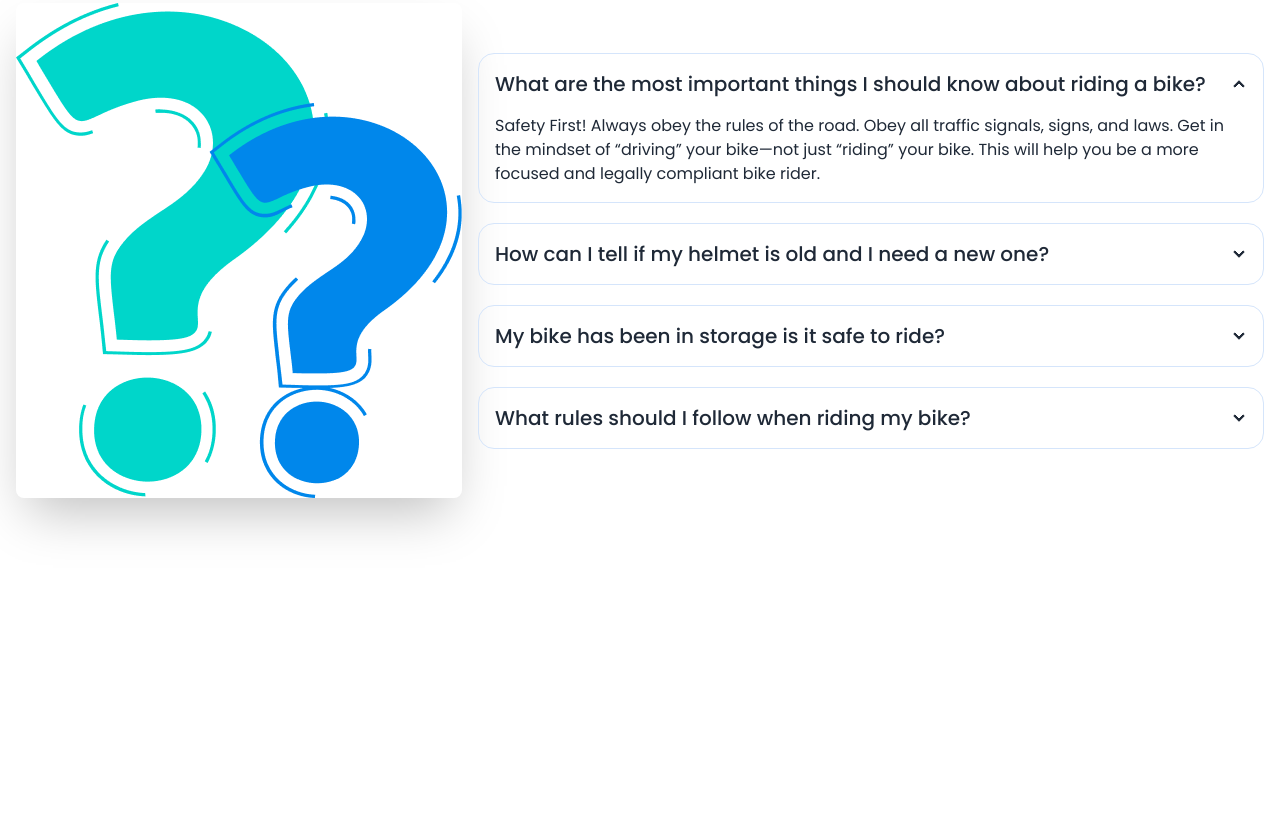
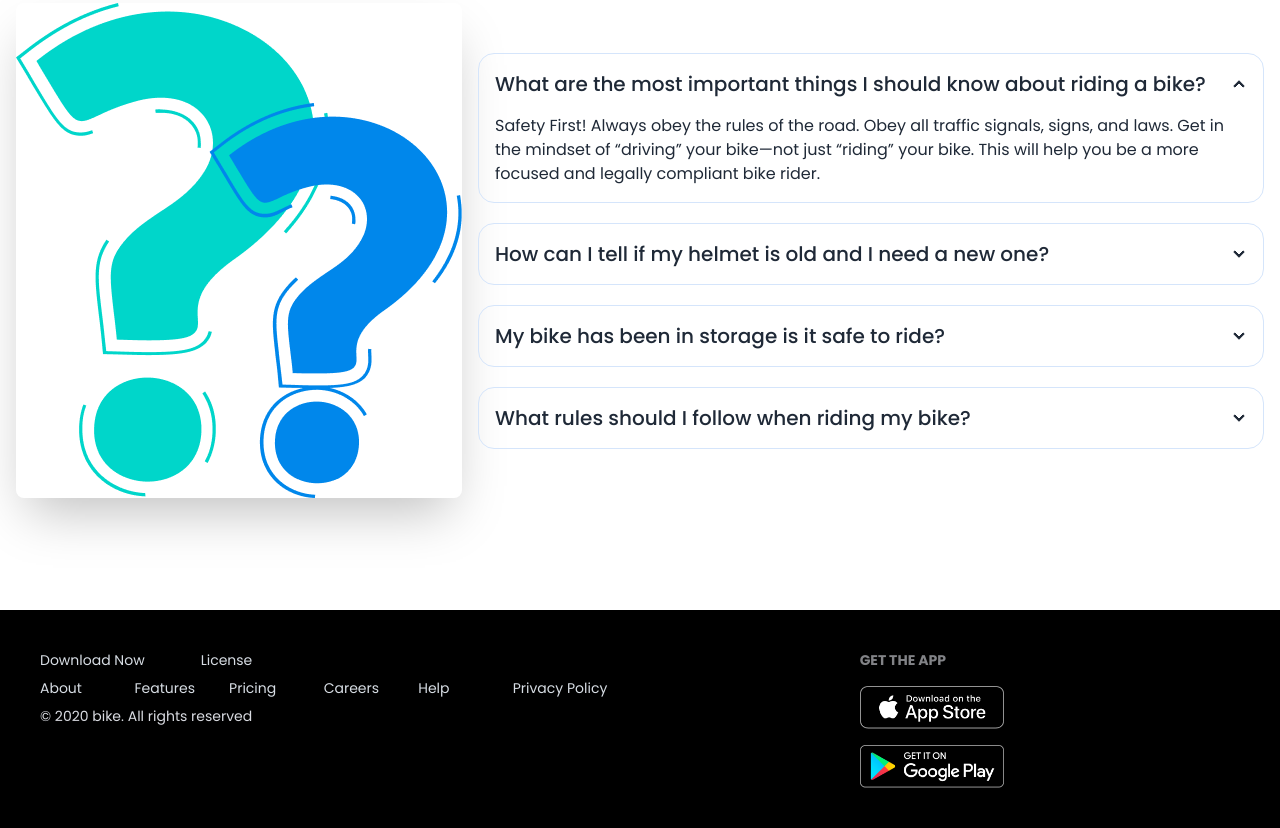
Before and after one commit to Jannatulema/Biker-Zone, a plain HTML site: page index.html in a window 1280 px wide. Shown: the part 2585-3413 px from the top of the page. Before the commit the page ends 3195 px from the top, so only its background shows below. Drawn offline with nearby package versions, Linux system fonts and the light colour scheme.

Commit message:
added footer section

```diff
--- a/index.html
+++ b/index.html
@@ -379,6 +379,37 @@
      </main>
 
     <!-- Footer Section -->
-     <footer></footer>
+
+      <footer class="footer bg-black text-neutral-content p-10">
+        <aside>
+
+          <ul class="flex gap-x-14 gap-y-5">
+            <li>Download Now</li>
+            <li>License</li>
+          </ul>
+          <ul class="grid lg:grid-cols-6 grid-cols-3 gap-y-5">
+            <li>About</li>
+            <li>Features</li>
+            <li>Pricing</li>
+            <li>Careers</li>
+            <li>Help</li>
+            <li>Privacy Policy</li>
+          </ul>
+          <p class="text-[#D9DBE1] text-sm font-normal">© 2020 bike. All rights reserved</p>
+        </aside>
+        <nav>
+          <h6 class="footer-title text-[#D9DBE1]">Get the App</h6>
+          <div class="grid grid-cols-1 gap-4">
+            <a>
+              <img class="w-36" src="images/others/ios.png" alt="">
+            </a>
+            <a>
+              <img class="w-36" src="images/others/android.png" alt="">
+            </a>
+
+          </div>
+        </nav>
+      </footer>
+
 </body>
 </html>
```
